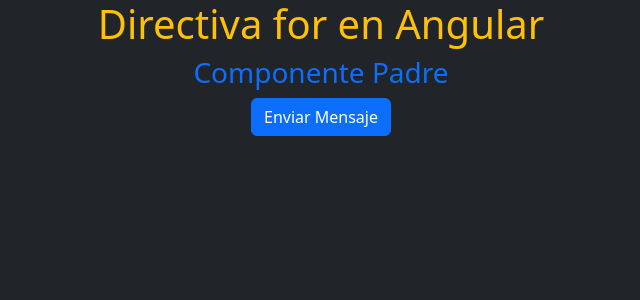
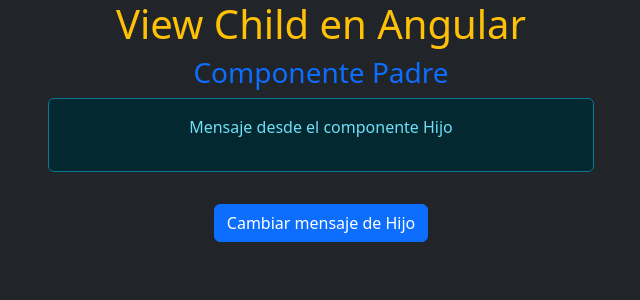
Before and after one commit to 0xmatk/app-angular, an Angular app: page / in a window 1280 px wide. Shown: the top 300 px of the page, without its empty margins (319-959 px from the left). Built offline with nearby package versions, Linux system fonts and the light colour scheme.

Commit message:
view child

```diff
--- a/src/app/app.component.html
+++ b/src/app/app.component.html
@@ -9,6 +9,7 @@
     <!-- <app-agregar-tarea/> -->
     <!-- <app-componente-for/> -->
     <app-padre/>
+    <!-- <app-view-child/> -->
 </div>
 
 
--- a/src/app/app.component.ts
+++ b/src/app/app.component.ts
@@ -11,13 +11,14 @@
 import { ComponenteIfComponent } from "./componente-if/componente-if.component";
 import { AgregarTareaComponent } from "./agregar-tarea/agregar-tarea.component";
 import { ComponenteForComponent } from "./componente-for/componente-for.component";
+import { ViewChildComponent } from "./view-child/view-child.component";
 
 @Component({
   selector: 'app-root',
-  imports: [RouterOutlet, NuevoComponenteComponent, ComponenteEnLineaComponent, InterpolacionComponent, PadreComponent, HijoComponent, MostrarMensajeComponent, ReplicadorComponent, SaludarComponent, ComponenteIfComponent, AgregarTareaComponent, ComponenteForComponent],
+  imports: [RouterOutlet, NuevoComponenteComponent, ComponenteEnLineaComponent, InterpolacionComponent, PadreComponent, HijoComponent, MostrarMensajeComponent, ReplicadorComponent, SaludarComponent, ComponenteIfComponent, AgregarTareaComponent, ComponenteForComponent, ViewChildComponent],
   templateUrl: './app.component.html',
   styleUrl: './app.component.css'
 })
 export class AppComponent {
-  title = 'Directiva for en Angular';
+  title = 'View Child en Angular';
 }
--- a/src/app/padre/hijo/hijo.component.html
+++ b/src/app/padre/hijo/hijo.component.html
@@ -1,3 +1,4 @@
-<div class="container">
-    <button class="btn btn-primary" (click)="enviarMensaje()"> Enviar Mensaje </button>
+<div class="alert alert-info w-50 mx-auto">
+    <!-- <button class="btn btn-primary" (click)="enviarMensaje()"> Enviar Mensaje </button> -->
+     <p>{{mensaje}}</p>
 </div>
--- a/src/app/padre/hijo/hijo.component.ts
+++ b/src/app/padre/hijo/hijo.component.ts
@@ -9,14 +9,20 @@
 export class HijoComponent {
   // @Input() mensaje!: string; //! sirve para indicar a typescript que la variable se va a iniciar posteriormente
 
-  @Output() notificarPadre = new EventEmitter<string>();
+  // @Output() notificarPadre = new EventEmitter<string>();
 
-  enviarMensaje(){
-    // emitir el evento con un mensaje
+  // enviarMensaje(){
+  //   // emitir el evento con un mensaje
 
-    this.notificarPadre.emit('Mensaje desde el componente hijo al padre');
+  //   // this.notificarPadre.emit('Mensaje desde el componente hijo al padre');
 
+
+  // }
+
+  mensaje: string = "Mensaje desde el componente Hijo";
+
+  cambiarMensaje(nuevoMensaje : string){
+    this.mensaje = nuevoMensaje;
   }
 
-
 }
--- a/src/app/padre/padre.component.html
+++ b/src/app/padre/padre.component.html
@@ -1,9 +1,6 @@
 <div class="container">
     <h3 class="text-primary">Componente Padre</h3>
-    <app-hijo (notificarPadre)="recibirNotificacion($event)"></app-hijo>
-
-    @if(mensaje){
-        <p class="mt-3 alert alert-info w-50 mx-auto">{{mensaje}}</p>
-    }
+    <app-hijo/>
+    <button class="btn btn-primary mt-3" (click)="cambiarMensajeHijo()">Cambiar mensaje de Hijo</button>
 
 </div>
--- a/src/app/padre/padre.component.ts
+++ b/src/app/padre/padre.component.ts
@@ -1,4 +1,4 @@
-import { Component } from '@angular/core';
+import { Component, ViewChild } from '@angular/core';
 import { HijoComponent } from './hijo/hijo.component';
 
 @Component({
@@ -9,10 +9,19 @@
 })
 export class PadreComponent {
 
-  mensaje: string = '';
+  @ViewChild(HijoComponent) componenteHijo!: HijoComponent;
 
-  recibirNotificacion(mensajeHijo: string) {
-    this.mensaje = mensajeHijo;
+
+  cambiarMensajeHijo() {
+    this.componenteHijo.cambiarMensaje('Mensaje actualizado desde el componente Padre');
   }
+
+
+
+  // mensaje: string = '';
+
+  // recibirNotificacion(mensajeHijo: string) {
+  //   this.mensaje = mensajeHijo;
+  // }
   // mensajePadre: string = 'Mensaje desde el componente Padre';
 }
--- /dev/null
+++ b/src/app/view-child/view-child.component.html
@@ -0,0 +1,5 @@
+<div class="container">
+    <h3 class="text-primary"> Acceso a Elemento del DOM</h3>
+    <input #referenciaInput type="text" class="form-control w-50 mx-auto " placeholder="escribe algo">
+    <button class="btn btn-success mt-2" (click)="cambiarTexto()">Cambiar texto</button>
+</div>
--- /dev/null
+++ b/src/app/view-child/view-child.component.ts
@@ -0,0 +1,16 @@
+import { Component, ElementRef, ViewChild } from '@angular/core';
+
+@Component({
+  selector: 'app-view-child',
+  imports: [],
+  templateUrl: './view-child.component.html',
+  styleUrl: './view-child.component.css'
+})
+export class ViewChildComponent {
+
+  @ViewChild('referenciaInput') inputElemento!: ElementRef;
+
+  cambiarTexto() {
+    this.inputElemento.nativeElement.value = 'Texto cambiado';
+  }
+}
```
Also changed, not shown: src/app/view-child/view-child.component.css (added).
